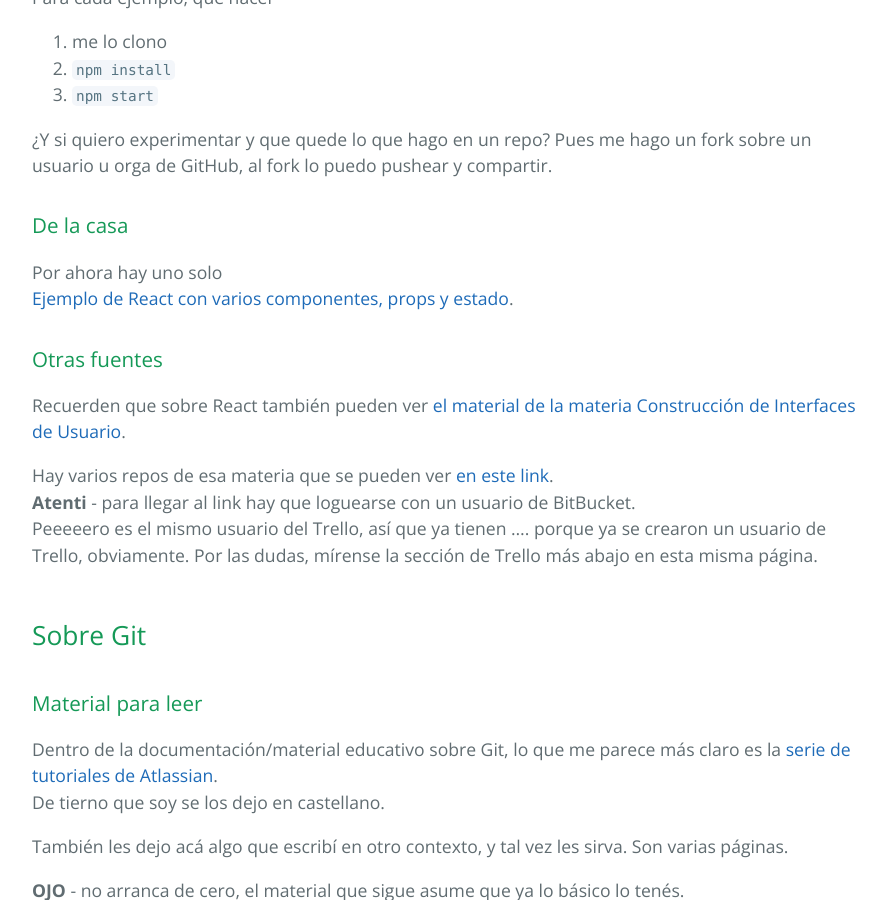
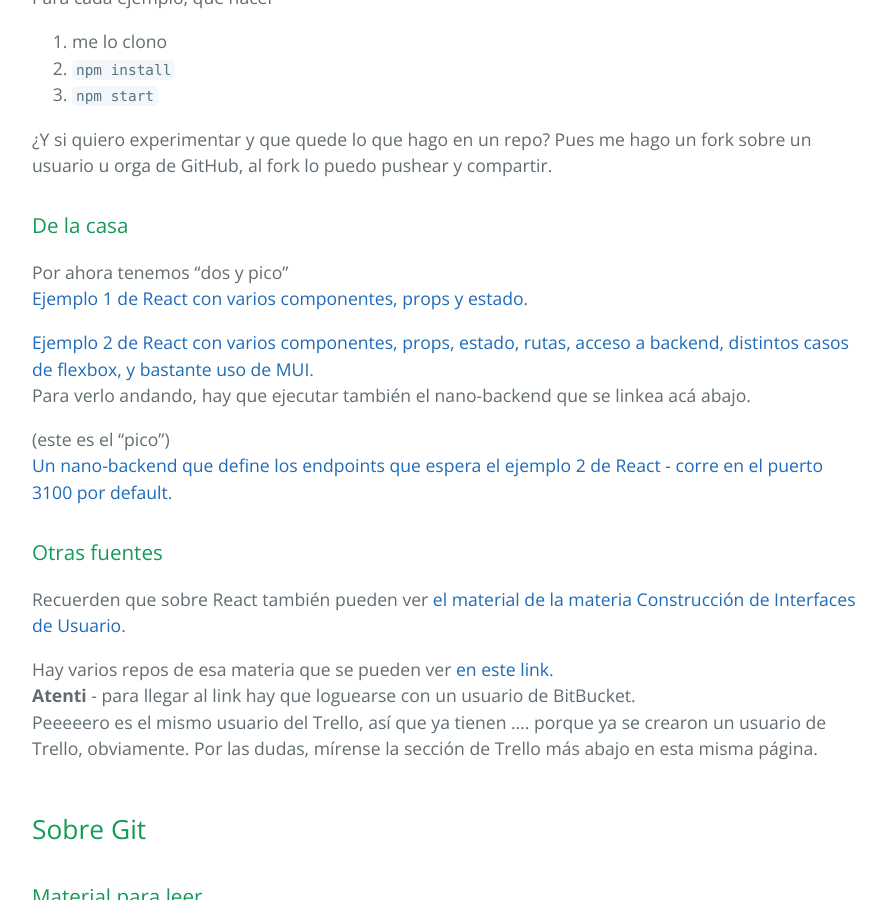
Before and after one commit to unahur-desapp/unahur-desapp-site, a Jekyll site: the page built from recursos/recursos-index.md, in a window 1280 px wide and 900 px high, scrolled down 684 px. Shown: the whole window, without its empty margins (192-1078 px from the left). Built offline with Jekyll 4.4.1, drawn with Linux system fonts in a browser that asks for light colours; our own code applies the rules of GitHub Pages for plain Markdown files.

Commit message:
ejemplo 2 React con su BE

```diff
--- a/recursos/recursos-index.md
+++ b/recursos/recursos-index.md
@@ -24,8 +24,14 @@ Para cada ejemplo, qué hacer
 ¿Y si quiero experimentar y que quede lo que hago en un repo? Pues me hago un fork sobre un usuario u orga de GitHub, al fork lo puedo pushear y compartir.
 
 ### De la casa
-Por ahora hay uno solo
-[Ejemplo de React con varios componentes, props y estado](https://github.com/unahur-desapp/react-ejemplo-1).
+Por ahora tenemos "dos y pico"
+[Ejemplo 1 de React con varios componentes, props y estado](https://github.com/unahur-desapp/react-ejemplo-1).
+
+[Ejemplo 2 de React con varios componentes, props, estado, rutas, acceso a backend, distintos casos de flexbox, y bastante uso de MUI](https://github.com/unahur-desapp/react-ejemplo-2).
+Para verlo andando, hay que ejecutar también el nano-backend que se linkea acá abajo.
+
+(este es el "pico")
+[Un nano-backend que define los endpoints que espera el ejemplo 2 de React - corre en el puerto 3100 por default]( https://gitlab.com/d6300/react-ejemplo-2-companion-be.git).
 
 
 ### Otras fuentes
```
Also changed, not shown: cuatrimestres/2021s2.md (+1 -1 lines).
